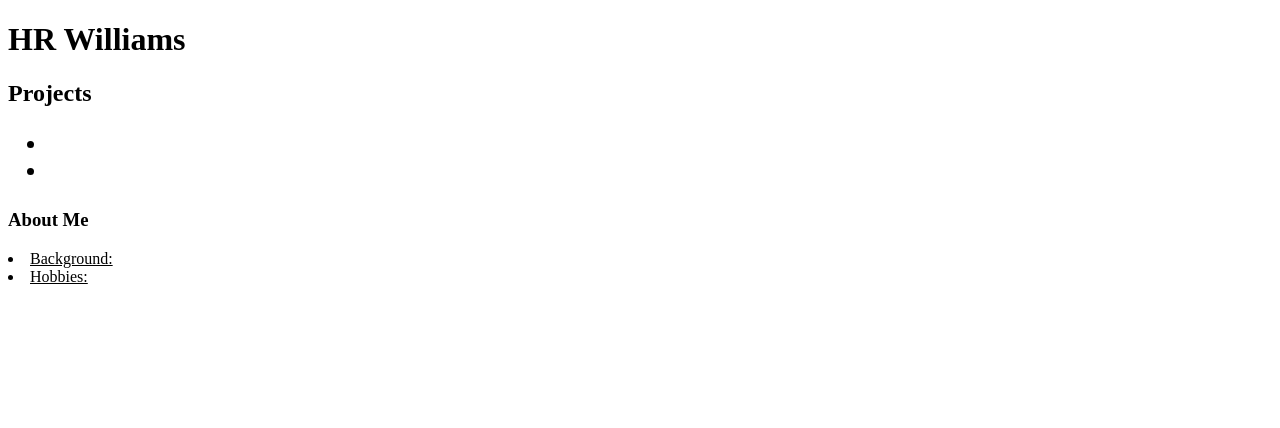
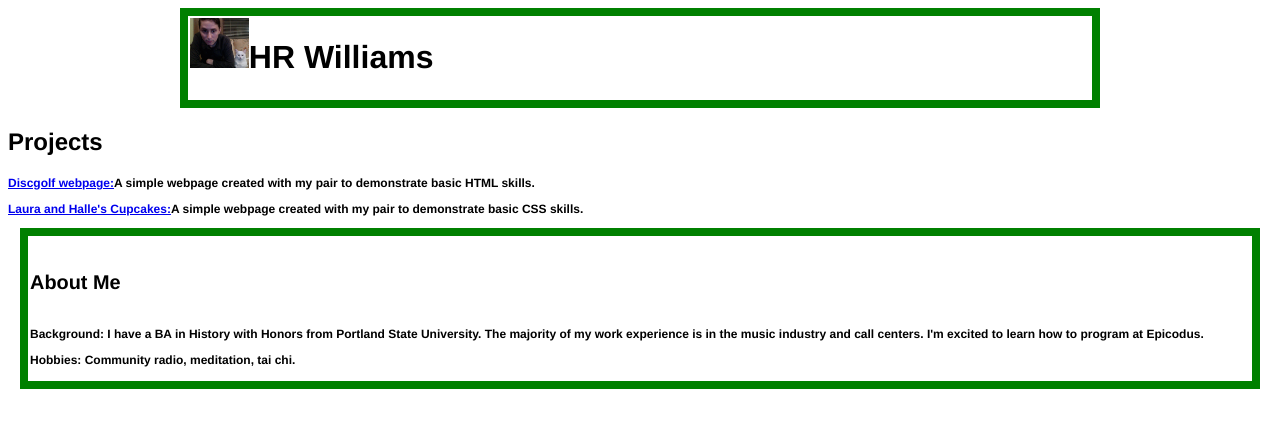
Before and after one commit to hrwilliams/portfolio, a plain HTML site: page portfolio.html in a window 1280 px wide. Drawn offline with Linux system fonts and the light colour scheme.

Commit message:
add css styles, text, links

```diff
--- a/css/styles.css
+++ b/css/styles.css
@@ -0,0 +1,32 @@
+body {
+  text-align: ;
+  font-family: "Helvetica", sans-serif
+
+}
+
+img {
+  float: left;
+}
+
+.box {
+  margin: 12px;
+  border: 8px solid green;
+  padding: 2px;
+}
+
+.about-me {
+
+}
+
+p {
+  font-size: 12px;
+}
+
+li {
+  font-size: 13x;
+}
+
+#wrap {
+  width: 900px;
+  margin: 0 auto;
+}
--- a/portfolio.html
+++ b/portfolio.html
@@ -1,20 +1,24 @@
 <!DOCTYPE html>
 <html>
   <head>
-    <link href="css/styles.css" rel="stylesheet" type="text/css">
+    <link href="css/styles.css" rel="stylesheet" type="text/css" media="all">
     <title>HR Williams Portfolio</title>
   </head>
   <body>
-    <h1>HR Williams</h1>
+  <div id="wrap"
+    <div class="box">
+      <img src="img/hr.jpg" alt="A photo of HR Williams." height=50><!--Use bootstrap? to fix pic alignment. take out pic height-->
+      <h1>HR Williams</h1>
+    </div>
+
     <h2>Projects<h2>
-    <ul>
-      <li></li>
-      <li></li>
-    </ul>
-    <h3>About Me</h3>
-    <u>
-      <li>Background:</li>
-      <li>Hobbies:</li>
-    </u>
+      <p><a href="discgolf">Discgolf webpage:</a>A simple webpage created with my pair to demonstrate basic HTML skills.</p>
+      <p><a href="cupcakes">Laura and Halle's Cupcakes:</a>A simple webpage created with my pair to demonstrate basic CSS skills.</p>
+    <div class="box" = About Me>
+      <h5>About Me</h5>
+        <p>Background: I have a BA in History with Honors from Portland State University. The majority of my work experience is in the music industry and call centers. I'm excited to learn how to program at Epicodus.</p>
+        <p>Hobbies: Community radio, meditation, tai chi.</p>
+    </div>
+  </div>
   </body>
 </html>
```
